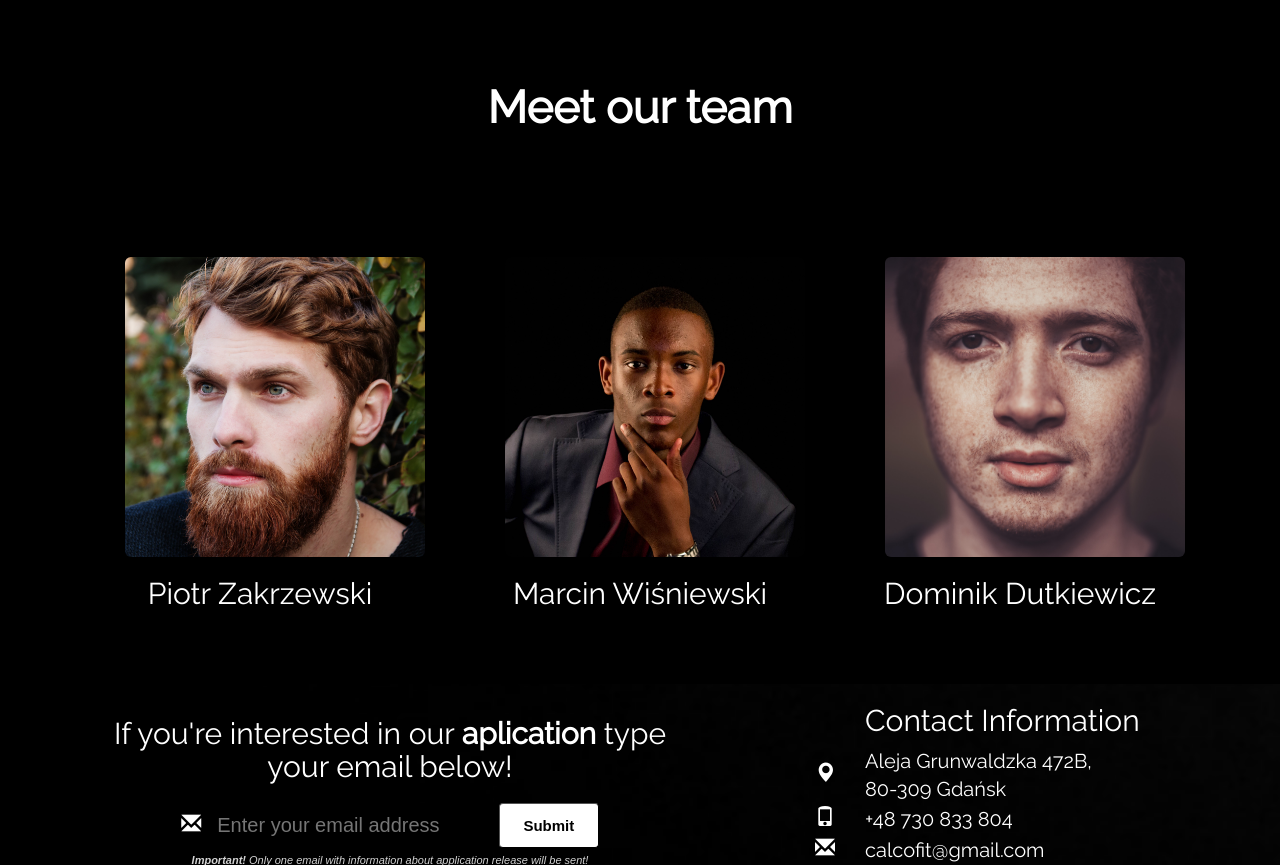
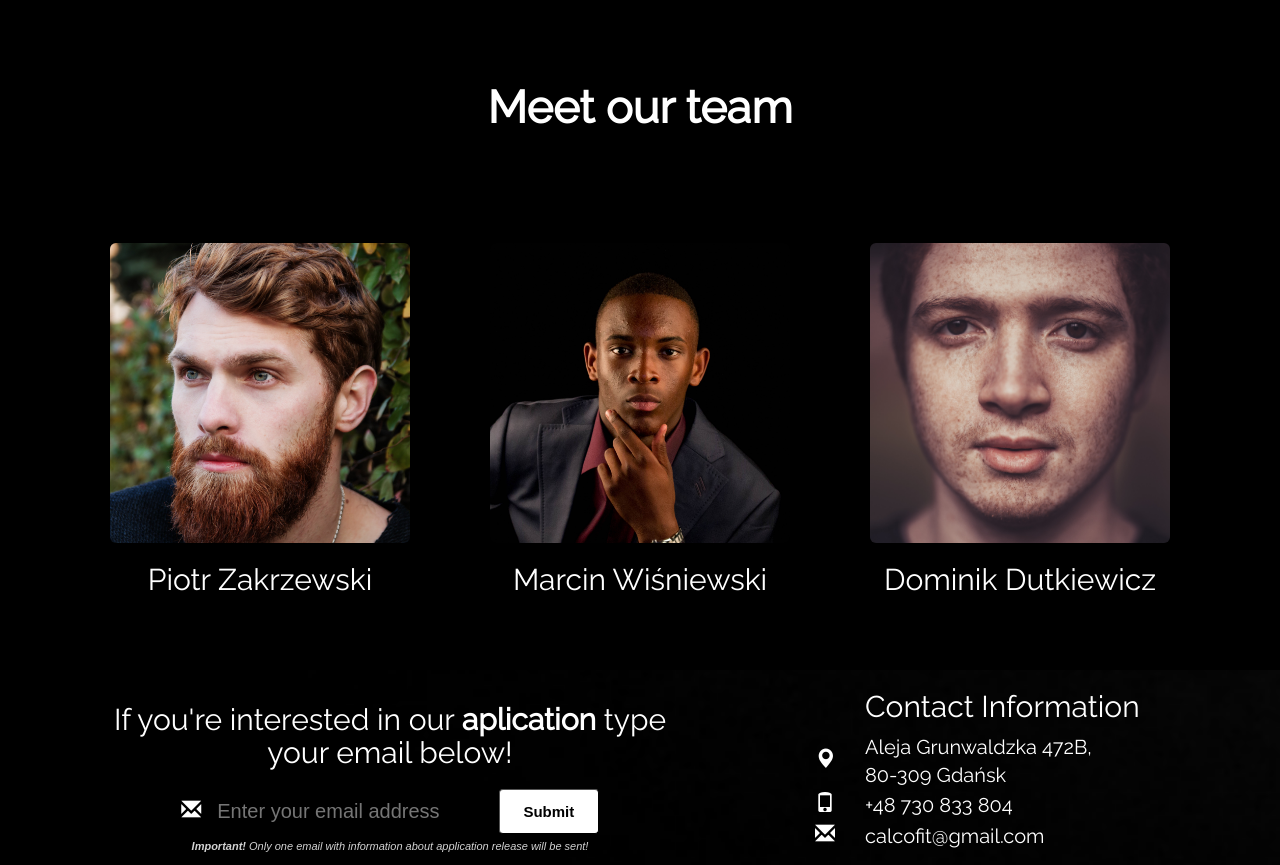
Before and after one commit to zakrza59/jfdd8-frontmeni, a PHP site: page / in a window 1280 px wide. Shown: the part 2879-3744 px from the top of the page. Run offline with PHP 8.4, Linux system fonts and the light colour scheme.

Commit message:
members photos fixed position

```diff
--- a/css/main.css
+++ b/css/main.css
@@ -82,6 +82,10 @@ header {
     padding: 5% 0;
 }
 
+.members-photos {
+    margin: 0;
+}
+
 img.glowa {
     padding-top: 70px;
 }
@@ -107,7 +111,6 @@ footer{
     font-weight: normal;
 }
 
-
 .email-icon {
     color: white;
 }
@@ -126,7 +129,6 @@ footer{
 .form {
     margin: 0 auto;
     max-width: 1200px;
-
 }
 
 .form>div, .form>aside {
@@ -137,6 +139,7 @@ footer{
     text-align: center;
     font-size: 20px;
 }
+
 .message-header {
     font-size: 30px;
     max-width: 600px;
@@ -159,6 +162,7 @@ footer{
     overflow: hidden;
     font-family: "Raleway", sans-serif;
 }
+
 .contact-info > span.background-icon{
     position: absolute;
     right: -10px;
@@ -221,6 +225,7 @@ footer{
 .product-1200 {
 max-width: 1200px;
 }
+
 .product-functions-title {
     padding-bottom: 40px;
     text-align: center;
@@ -238,6 +243,7 @@ max-width: 1200px;
     text-align: center;
     display: inline-block;
 }
+
 .product-details-height img {
     width: 150px;
 }
@@ -249,15 +255,16 @@ max-width: 1200px;
 .product-details-height div:last-child {
     white-space: nowrap;
 }
+
 @media (max-width: 1288px) {
     .product-details-height div:last-child {
         font-size: 20px;
     }
 }
-/*@media (max-width: 992px) {*/
-    .product-details-height div:last-child {
-        text-align: center;
-    }
+
+.product-details-height div:last-child {
+    text-align: center;
+}
 
 
 @media (max-width: 415px) {
--- a/index.html
+++ b/index.html
@@ -138,21 +138,21 @@
                 <h2><strong>Meet our team</strong></h2>
             </div>
             <div class="col-xs-12 col-md-4 centruj">
-                <figure><img src="faces/1.jpeg" class="img-rounded" alt="Piotr Zakrzewski" width="300"
+                <figure class="members-photos"><img src="faces/1.jpeg" class="img-rounded" alt="Piotr Zakrzewski" width="300"
                              height="300">
                 </figure>
                 <h3 class="centruj">Piotr Zakrzewski</h3>
 
             </div>
             <div class="col-xs-12 col-md-4 centruj">
-                <figure><img src="faces/2.jpeg" class="img-rounded" alt="Marcin Wiśniewski" width="300"
+                <figure class="members-photos"><img src="faces/2.jpeg" class="img-rounded" alt="Marcin Wiśniewski" width="300"
                              height="300">
                 </figure>
                 <h3 class="centruj">Marcin Wiśniewski</h3>
 
             </div>
             <div class="col-xs-12 col-md-4 centruj">
-                <figure><img src="faces/4.jpeg" class="img-rounded" alt="Dominik Dutkiewicz" width="300"
+                <figure class="members-photos"><img src="faces/4.jpeg" class="img-rounded" alt="Dominik Dutkiewicz" width="300"
                              height="300">
                 </figure>
                 <h3 class="centruj">Dominik Dutkiewicz</h3>
@@ -259,6 +259,5 @@
         $('#logoskrol').localScroll({duration: 400})
     });
 </script>
-</div>
 </body>
 </html>
```
